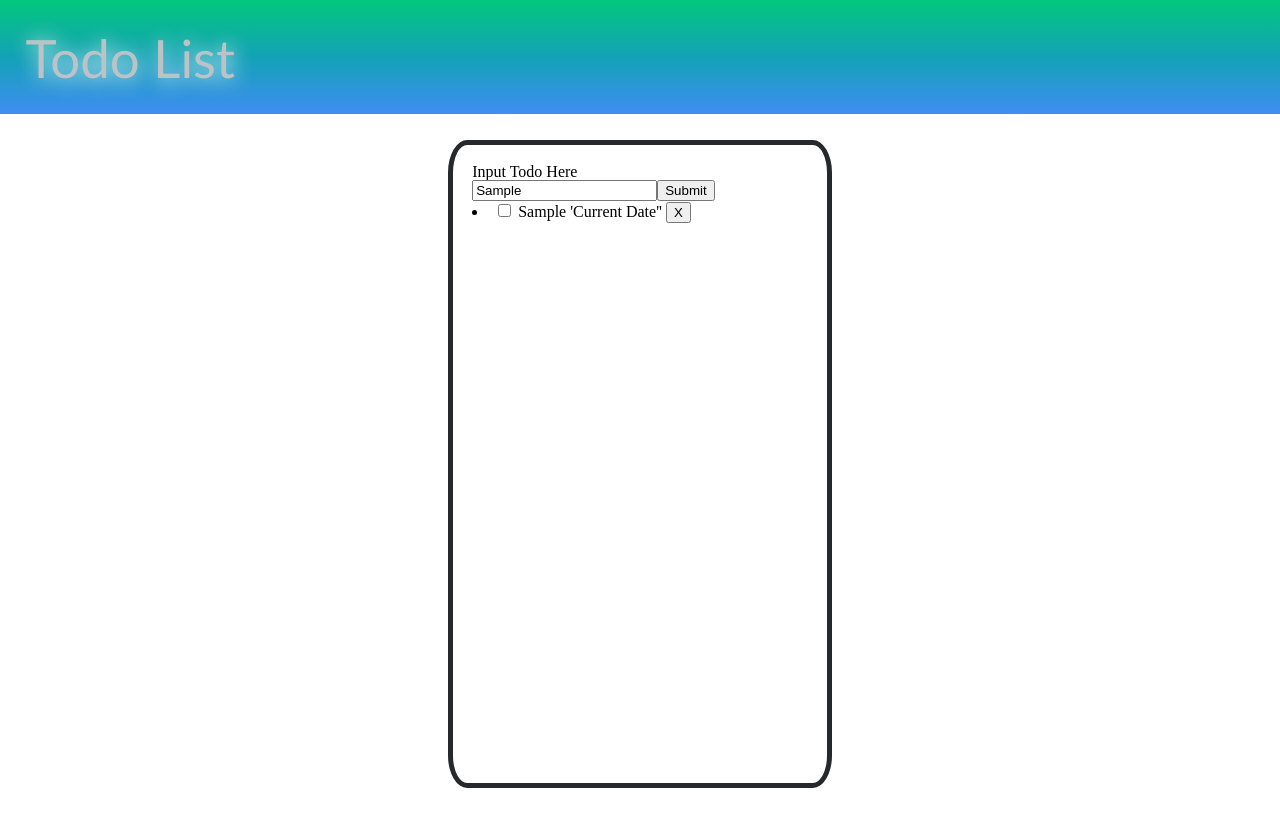
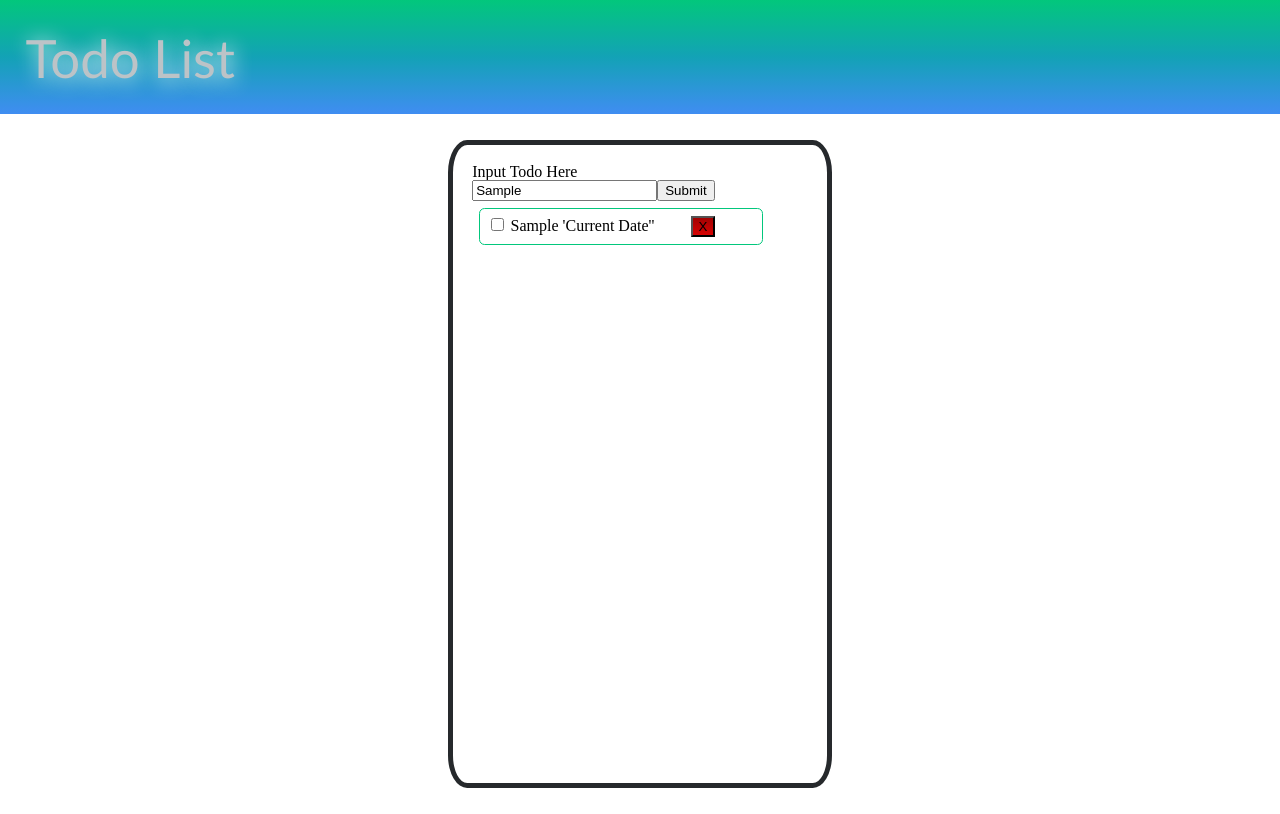
Before and after one commit to Mekhi-Rhodie/Todo-list, a Vue app: page / in a window 1280 px wide. Both pictures are taken after typing "Sample" into the empty fields and a click on the button "Submit". Built offline with nearby package versions, Linux system fonts and the light colour scheme.

Commit message:
style 'list-items'

```diff
--- a/src/components/TodoList.vue
+++ b/src/components/TodoList.vue
@@ -15,7 +15,7 @@
                     <input type="checkbox" v-model="checkedListItems">
                     {{ item.message }}
                     {{ item.timeStamp }}
-                    <button class="listControl" type="button" @click="removeTodo(item)">X</button>
+                    <button class="list-close" type="button" @click="removeTodo(item)">X</button>
                 </span>
             </li>
         </div>
@@ -62,4 +62,18 @@
         min-height: 75vh;
         padding: 1.5%;
     }
+
+    .list-item {
+        border: .5px solid #02C77C;
+        border-radius: 5.5px;
+        list-style-type: none;
+        margin: 2%;
+        max-width: 80%;
+        padding: 2%;
+    }
+
+    .list-close {
+        background-image: linear-gradient(#A20202, #D60202);
+        margin-left: 12%;
+    }
 </style>
```
